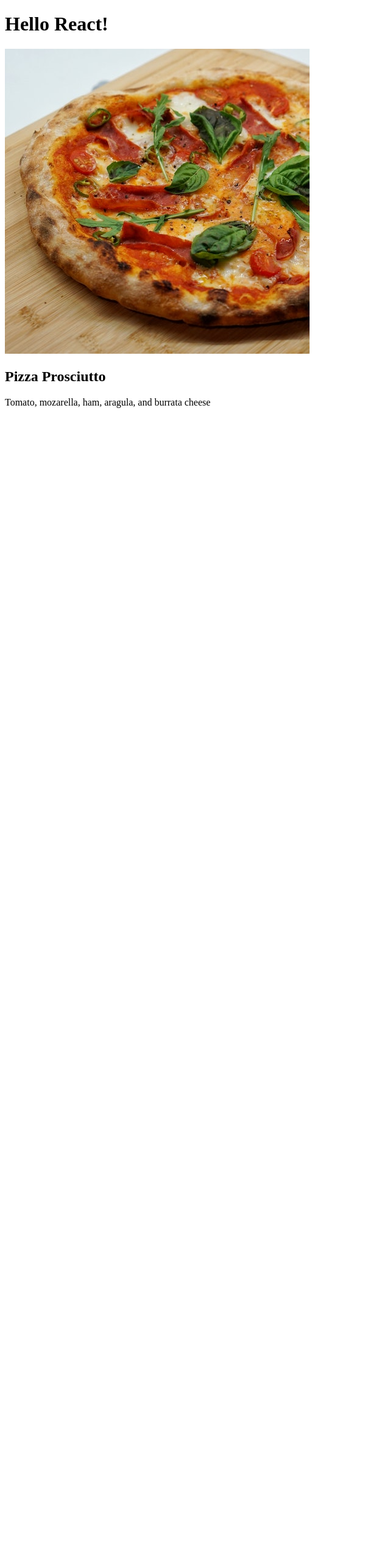
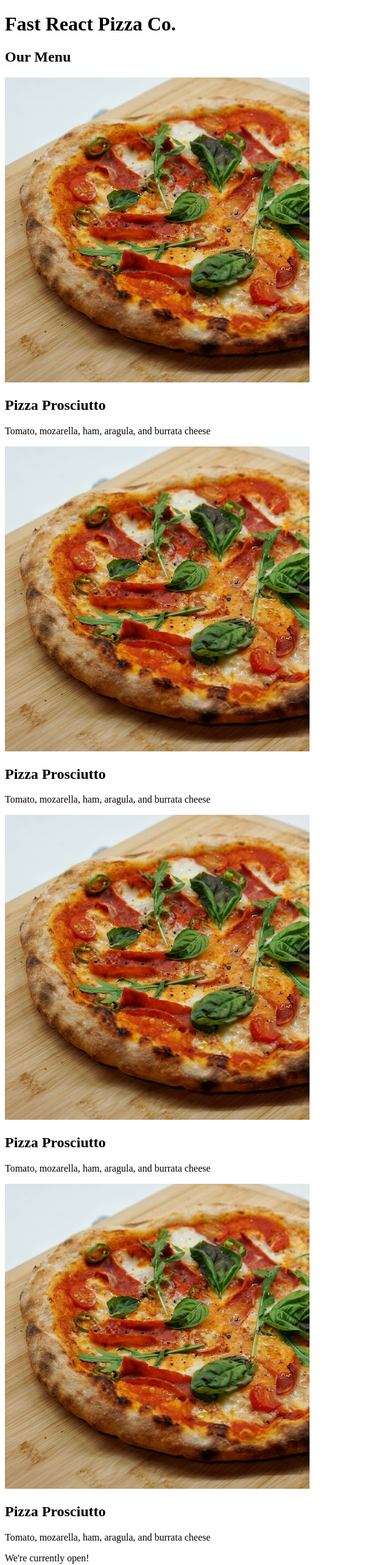
Before and after one commit to salahmohsen/React-Course-Jonas-Schmedtmann, a React (Create React App) app in the folder 03-pizza-menu/: page / in a window 1280 px wide. Shown: the top 2566 px of the page at 61% size, without its empty margins (0-640 px from the left). Before the commit the page ends 800 px from the top, so only its background shows below. Built offline with nearby package versions, Linux system fonts and the light colour scheme.

Commit message:
38. Creating More Components

```diff
--- a/03-pizza-menu/src/index.js
+++ b/03-pizza-menu/src/index.js
@@ -49,10 +49,31 @@
 function App() {
   return (
     <>
-      <h1>Hello React!</h1>
+      <Header />
+      <Menu />
+      <Footer />
+    </>
+  );
+}
+
+function Header() {
+  return <h1>Fast React Pizza Co.</h1>;
+}
+
+function Menu() {
+  return (
+    <>
+      <h2>Our Menu</h2>
+      <Pizza />
+      <Pizza />
+      <Pizza />
       <Pizza />
     </>
   );
+}
+
+function Footer() {
+  return <footer>We're currently open!</footer>;
 }
 
 function Pizza() {
```
